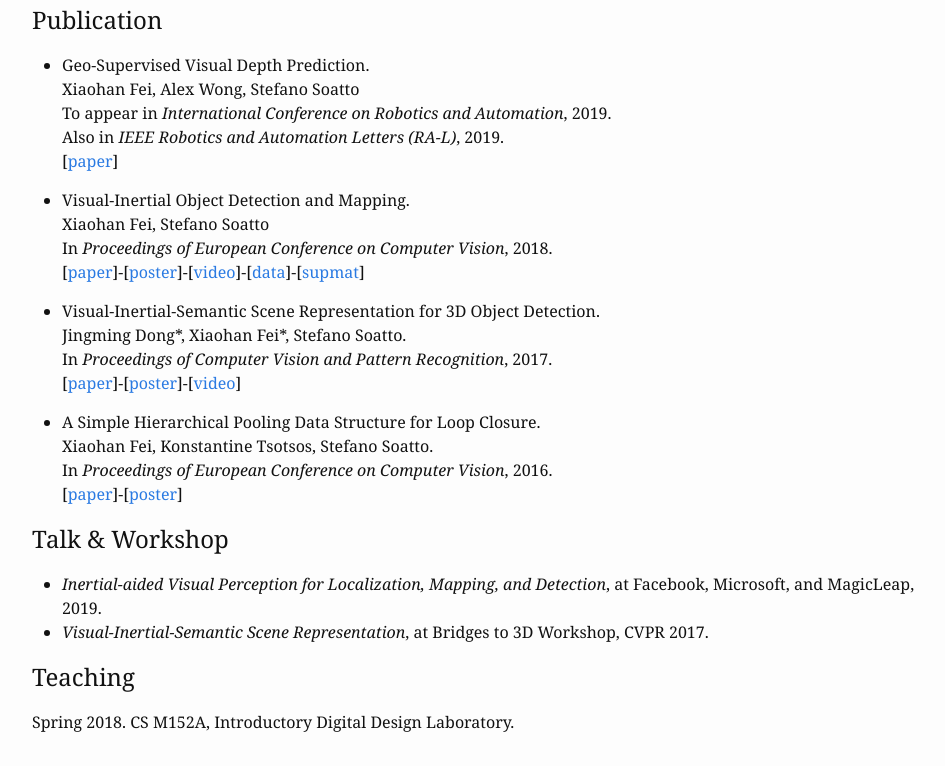
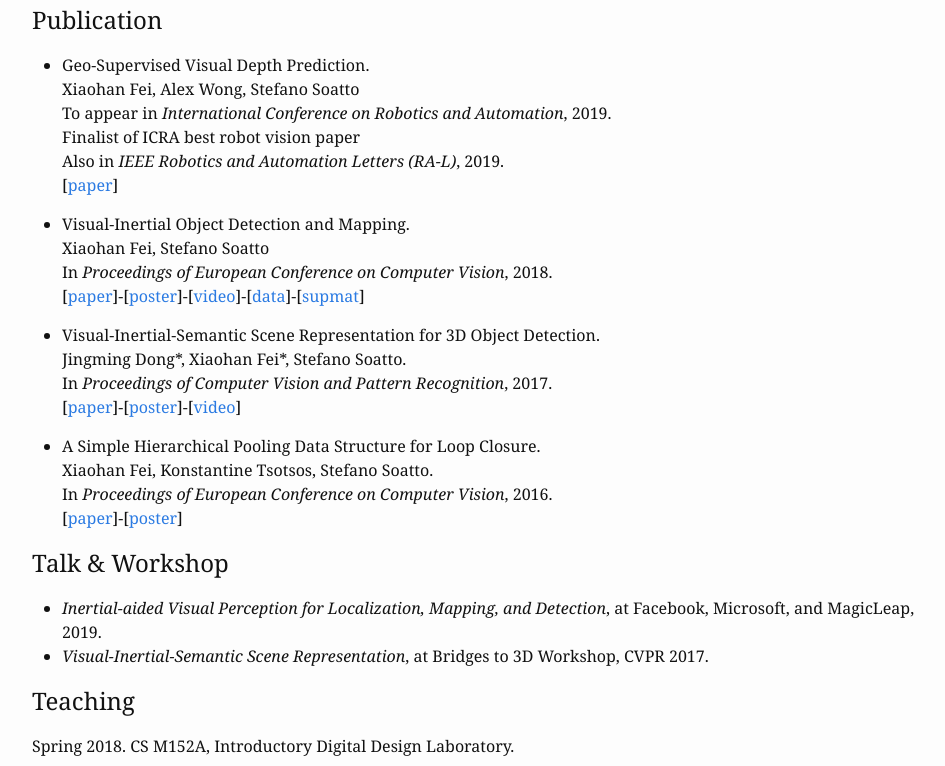
Before and after one commit to feixh/feixh.github.com, a Jekyll site: the page built from index.md, in a window 1280 px wide and 900 px high, scrolled down 1506 px, cut to the strip 134-900 px from the top of the window. Shown: the whole strip, without its empty margins (158-1103 px from the left). Built offline with Jekyll 4.4.1, drawn with Linux system fonts in a browser that asks for light colours; formulas are drawn with MathJax 3.

```diff
--- a/index.md
+++ b/index.md
@@ -47,6 +47,7 @@ A recent CV is [available here][resume].
 - Geo-Supervised Visual Depth Prediction.\\
     Xiaohan Fei, Alex Wong, Stefano Soatto\\
     To appear in *International Conference on Robotics and Automation*, 2019.\\
+    Finalist of ICRA best robot vision paper \\
     Also in *IEEE Robotics and Automation Letters (RA-L)*, 2019.\\
     \[[paper][geosup_paper]\]
 
```
Also changed, not shown: images/profile_small.jpg (added), 2 other files.
